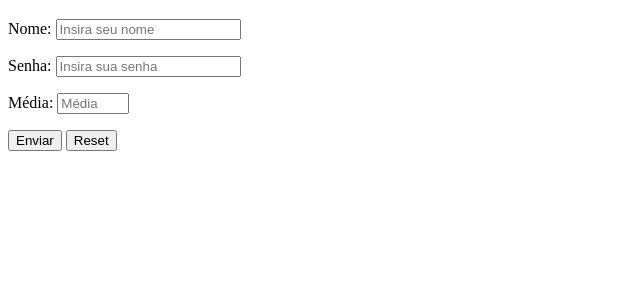
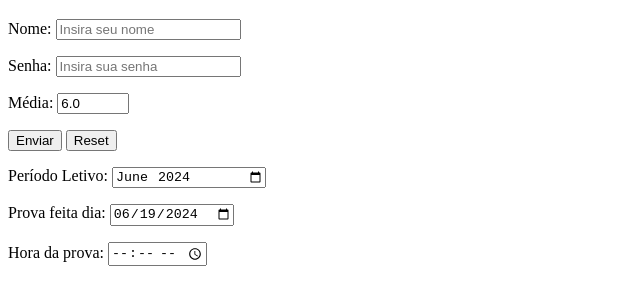
Before and after one commit to Lucasss-dev/html, a plain HTML site: page exercicios/ex025/form003.html in a window 1280 px wide. Shown: the part 61-366 px from the top of the page, without its empty margins (0-640 px from the left). Drawn offline with Linux system fonts and the light colour scheme.

Commit message:
exx003 formuláro

```diff
--- a/exercicios/ex025/form003.html
+++ b/exercicios/ex025/form003.html
@@ -18,12 +18,24 @@
         </p>
         <p>
             <label for="media">Média: </label>
-            <input type="number" name="media" id="media" required min="0" max="10" autocomplete="off" placeholder="Média" step="0.1">
+            <input type="number" name="media" id="media" required min="0" max="10" autocomplete="" placeholder="Média" step="0.1" value="6.0">
         </p>
         <p>
             <input type="submit" value="Enviar">
             <input type="reset" value="Reset">
         </p>
+        <p>
+            <label for="mes">Período Letivo: </label>
+            <input type="month" name="mes" id="mes" placeholder="Coloque o mês" value="2024-06">
+        </p>
+        <p>
+            <label for="dia">Prova feita dia: </label>
+            <input type="date" name="dia" id="dia" placeholder="Dia feito" value="2024-06-19">
+        </p>
+        <p>
+            <label for="hora">Hora da prova: </label>
+            <input type="time" name="hora" id="hora">
+        </p>
     </form>
 </body>
 </html>
```
Also changed, not shown: 1 other file.
